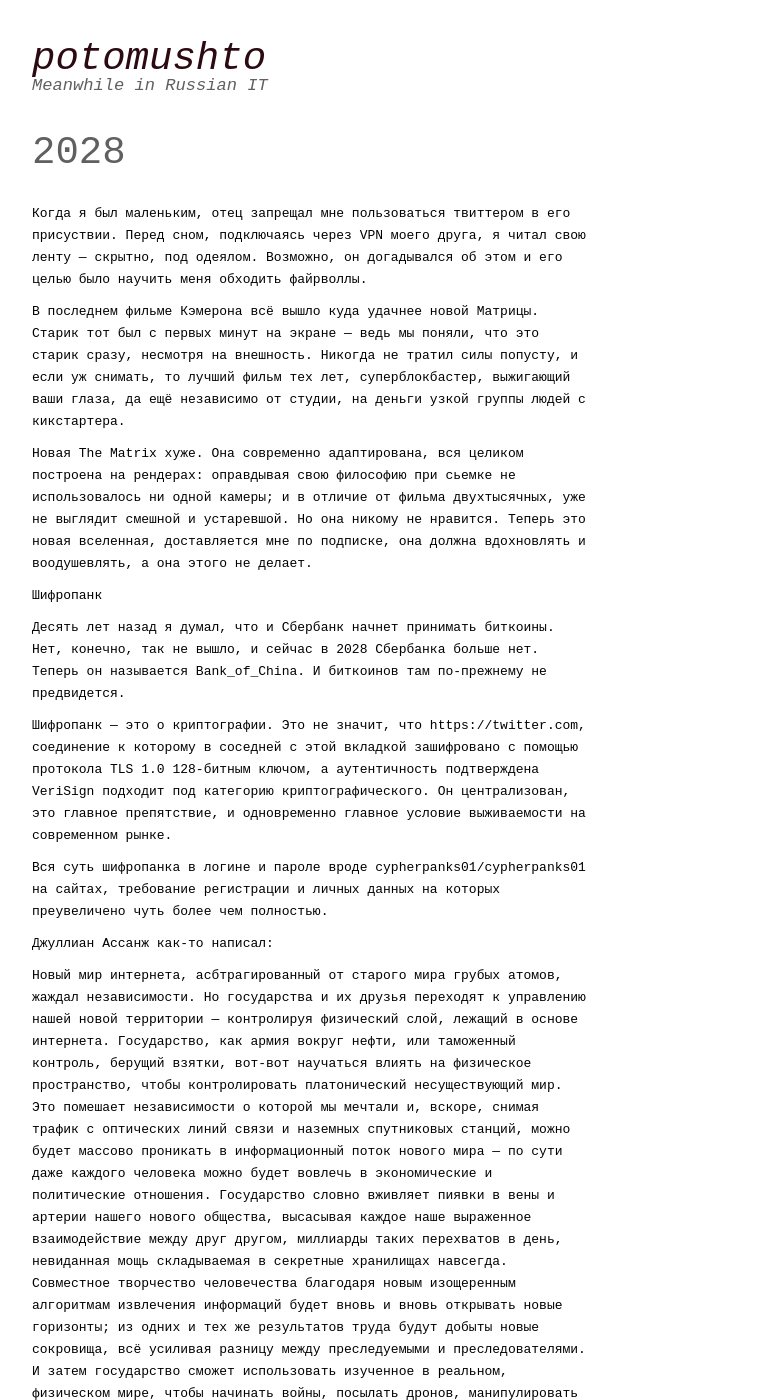
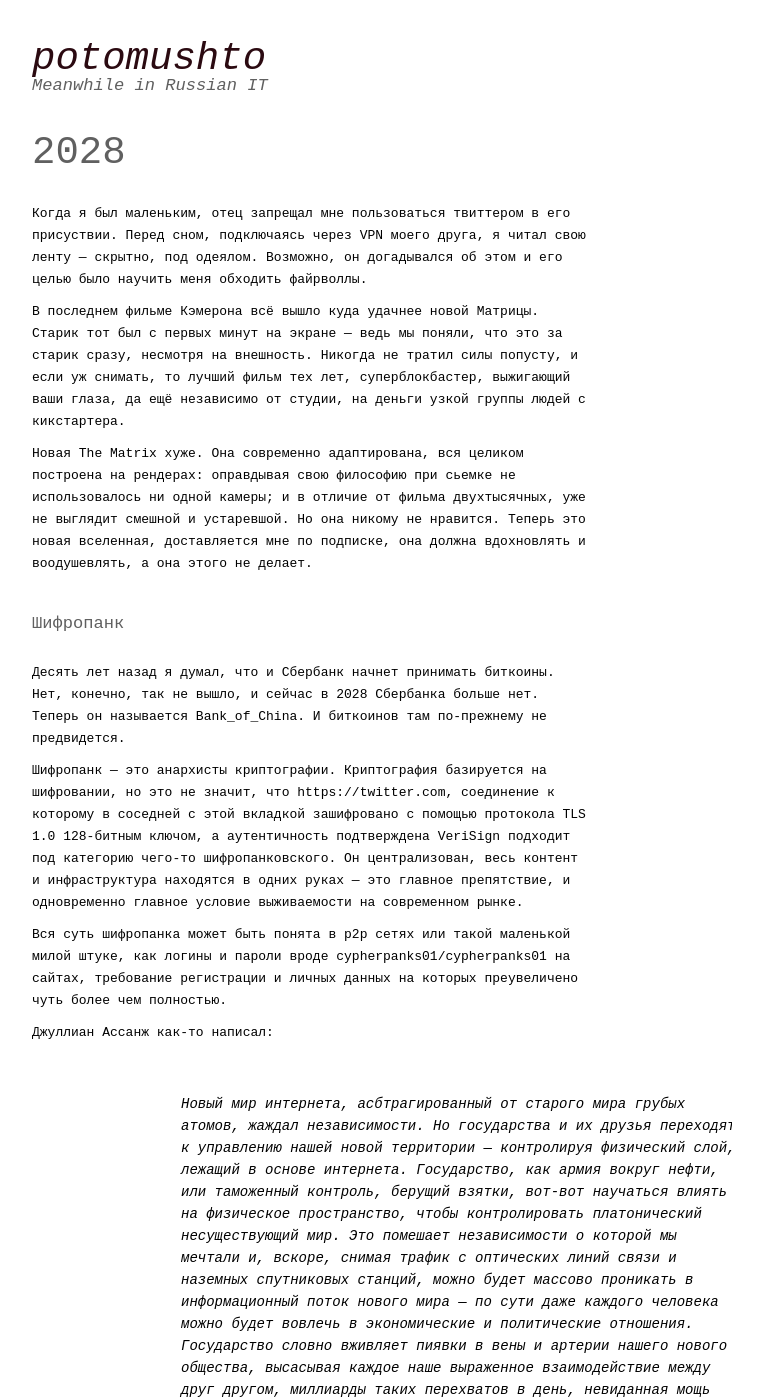
Before and after one commit to ptmt/ptmt.github.com, a Jekyll site: the page built from _posts/2013-03-18-2028.md, in a window 1280 px wide and 1400 px high. Shown: the whole window, without its empty margins (128-891 px from the left). Built offline with Jekyll 4.4.1, drawn with Linux system fonts in a browser that asks for light colours; Markdown is read by kramdown in place of the engine named in the settings.

Commit message:
update post

```diff
--- a/_posts/2013-03-18-2028.md
+++ b/_posts/2013-03-18-2028.md
@@ -6,23 +6,23 @@
 
 Когда я был маленьким, отец запрещал мне пользоваться твиттером в его присуствии. Перед сном, подключаясь через VPN моего друга, я читал свою ленту — скрытно, под одеялом. Возможно, он догадывался об этом и его целью было научить меня обходить файрволлы.
 
-В последнем фильме Кэмерона всё вышло куда удачнее новой Матрицы. Старик тот был с первых минут на экране — ведь мы поняли, что это старик сразу, несмотря на внешность. Никогда не тратил силы попусту, и если уж снимать, то лучший фильм тех лет, суперблокбастер, выжигающий ваши глаза, да ещё независимо от студии, на деньги узкой группы людей с кикстартера.
+В последнем фильме Кэмерона всё вышло куда удачнее новой Матрицы. Старик тот был с первых минут на экране — ведь мы поняли, что это за старик сразу, несмотря на внешность. Никогда не тратил силы попусту, и если уж снимать, то лучший фильм тех лет, суперблокбастер, выжигающий ваши глаза, да ещё независимо от студии, на деньги узкой группы людей с кикстартера.
 
 Новая The Matrix хуже. Она современно адаптирована, вся целиком построена на рендерах: оправдывая свою философию при сьемке не использовалось ни одной камеры; и в отличие от фильма двухтысячных, уже не выглядит смешной и устаревшой. Но она никому не нравится. Теперь это новая вселенная, доставляется мне по подписке, она должна вдохновлять и воодушевлять, а она этого не делает.
 
-Шифропанк
+## Шифропанк
 
 Десять лет назад я думал, что и Сбербанк начнет принимать биткоины. Нет, конечно, так не вышло, и сейчас в 2028 Сбербанка больше нет. Теперь он называется Bank_of_China. И биткоинов там по-прежнему не предвидется.
 
-Шифропанк — это о криптографии. Это не значит, что https://twitter.com, соединение к которому в соседней с этой вкладкой зашифровано с помощью протокола TLS 1.0 128-битным ключом, а аутентичность подтверждена VeriSign подходит под категорию криптографического. Он централизован, это главное препятствие, и одновременно главное условие выживаемости на современном рынке.
+Шифропанк — это анархисты криптографии. Криптография базируется на шифровании, но это не значит, что https://twitter.com, соединение к которому в соседней с этой вкладкой зашифровано с помощью протокола TLS 1.0 128-битным ключом, а аутентичность подтверждена VeriSign подходит под категорию чего-то шифропанковского. Он централизован, весь контент и инфраструктура находятся в одних руках — это главное препятствие, и одновременно главное условие выживаемости на современном рынке.
 
-Вся суть шифропанка в логине и пароле вроде cypherpanks01/cypherpanks01 на сайтах, требование регистрации и личных данных на которых преувеличено чуть более чем полностью.
+Вся суть шифропанка может быть понята в p2p сетях или такой маленькой милой штуке, как  логины и пароли вроде cypherpanks01/cypherpanks01 на сайтах, требование регистрации и личных данных на которых преувеличено чуть более чем полностью.
 
 Джуллиан Ассанж как-то написал:
 
-Новый мир интернета, асбтрагированный от старого мира грубых атомов, жаждал независимости. Но государства и их друзья переходят к управлению нашей новой территории  — контролируя физический слой, лежащий в основе интернета. Государство, как армия вокруг нефти, или таможенный контроль, берущий взятки, вот-вот научаться влиять на физическое пространство, чтобы контролировать платонический несуществующий мир.  Это помешает независимости о которой мы мечтали и, вскоре, снимая трафик с оптических линий связи и наземных спутниковых станций, можно будет массово проникать в информационный поток нового мира — по сути даже каждого человека можно будет вовлечь в экономические и политические отношения. Государство словно вживляет пиявки в вены и артерии нашего нового общества, высасывая каждое наше выраженное взаимодействие между друг другом, миллиарды таких перехватов в день, невиданная мощь складываемая в секретные хранилищах навсегда. Совместное творчество человечества благодаря новым изощеренным алгоритмам извлечения информаций будет вновь и вновь открывать новые горизонты; из одних и тех же результатов труда будут добыты новые сокровища, всё усиливая разницу между преследуемыми и преследователями. И затем государство сможет использовать изученное в реальном, физическом мире, чтобы начинать войны, посылать дронов, манипулировать рынками и сделками, оказывать услуги, используя свою огромную сеть связей и инсайдеров.
+> Новый мир интернета, асбтрагированный от старого мира грубых атомов, жаждал независимости. Но государства и их друзья переходят к управлению нашей новой территории  — контролируя физический слой, лежащий в основе интернета. Государство, как армия вокруг нефти, или таможенный контроль, берущий взятки, вот-вот научаться влиять на физическое пространство, чтобы контролировать платонический несуществующий мир.  Это помешает независимости о которой мы мечтали и, вскоре, снимая трафик с оптических линий связи и наземных спутниковых станций, можно будет массово проникать в информационный поток нового мира — по сути даже каждого человека можно будет вовлечь в экономические и политические отношения. Государство словно вживляет пиявки в вены и артерии нашего нового общества, высасывая каждое наше выраженное взаимодействие между друг другом, миллиарды таких перехватов в день, невиданная мощь складываемая в секретные хранилищах навсегда. Совместное творчество человечества благодаря новым изощеренным алгоритмам извлечения информаций будет вновь и вновь открывать новые горизонты; из одних и тех же результатов труда будут добыты новые сокровища, всё усиливая разницу между преследуемыми и преследователями. И затем государство сможет использовать изученное в реальном, физическом мире, чтобы начинать войны, посылать дронов, манипулировать рынками и сделками, оказывать услуги, используя свою огромную сеть связей и инсайдеров.
 
-Но и у нас есть кое-что. Мы открыли нашу единственную надежду против тотального доминирования. Надежда, что с куражом, пониманием и солидарностью, которую мы можем использовать для сопротивления. Странное свойство физической вселенной, в которой мы живем — Вселенная верит в шифрование. Легче и дешевле зашифровать информацию, чем расшифровать. Мы видели как мы можем использовать это странное свойство, чтобы создать законы нового мира. Абстрагироваться от этого нового вымышленного, базируясь на тех же самых спутниках, подводных кабелях и их контроллеров. Укрепить наше пространство криптографической завесы. Создать новые земли, закрытые от тех, кто контролирует физическую реальность, потому что чтобы проследовать в эту реальность за нами будет требоваться бесконечное число ресурсов. И в этом смысле провозгласить независимость.
+> Но и у нас есть кое-что. Мы открыли нашу единственную надежду против тотального доминирования. Надежда, что с куражом, пониманием и солидарностью, которую мы можем использовать для сопротивления. Странное свойство физической вселенной, в которой мы живем — Вселенная верит в шифрование. Легче и дешевле зашифровать информацию, чем расшифровать. Мы видели как мы можем использовать это странное свойство, чтобы создать законы нового мира. Абстрагироваться от этого нового вымышленного, базируясь на тех же самых спутниках, подводных кабелях и их контроллеров. Укрепить наше пространство криптографической завесы. Создать новые земли, закрытые от тех, кто контролирует физическую реальность, потому что чтобы проследовать в эту реальность за нами будет требоваться бесконечное число ресурсов. И в этом смысле провозгласить независимость.
 
 Каждый php-программист должен написать свою CMS. Каждый программист должен написать свое руководство по монадам в хаскеле. Каждый фронтенд должен сделать свой css-фреймворк. Каждый мечтатель, ебанутый на всю голову, должен написать свою библию о том, как надо жить.
 
@@ -32,6 +32,6 @@
 
 Все транзакции децентрализованы.
 
-Анонимность всё.
+## Анонимность всё.
 
 Чтобы быть анонимным, нужно шифровать даже свои мысли и паттерны поведения. Наверное, есть в этом мире кто-то, кто в свои девятнадцать лет так и делал, а через пять лет создал себе gravatar и стал чекиниться в форсквере. Я об этом задумываюсь только перед сном, когда папа запрещает читать мою ленту — меня бы засмеяли в школе, а у них и так немало поводов. По моей активности в сети можно будет воссоздать копию. Только в твиттер почаще бы писать.
```
Also changed, not shown: 1 other file.
